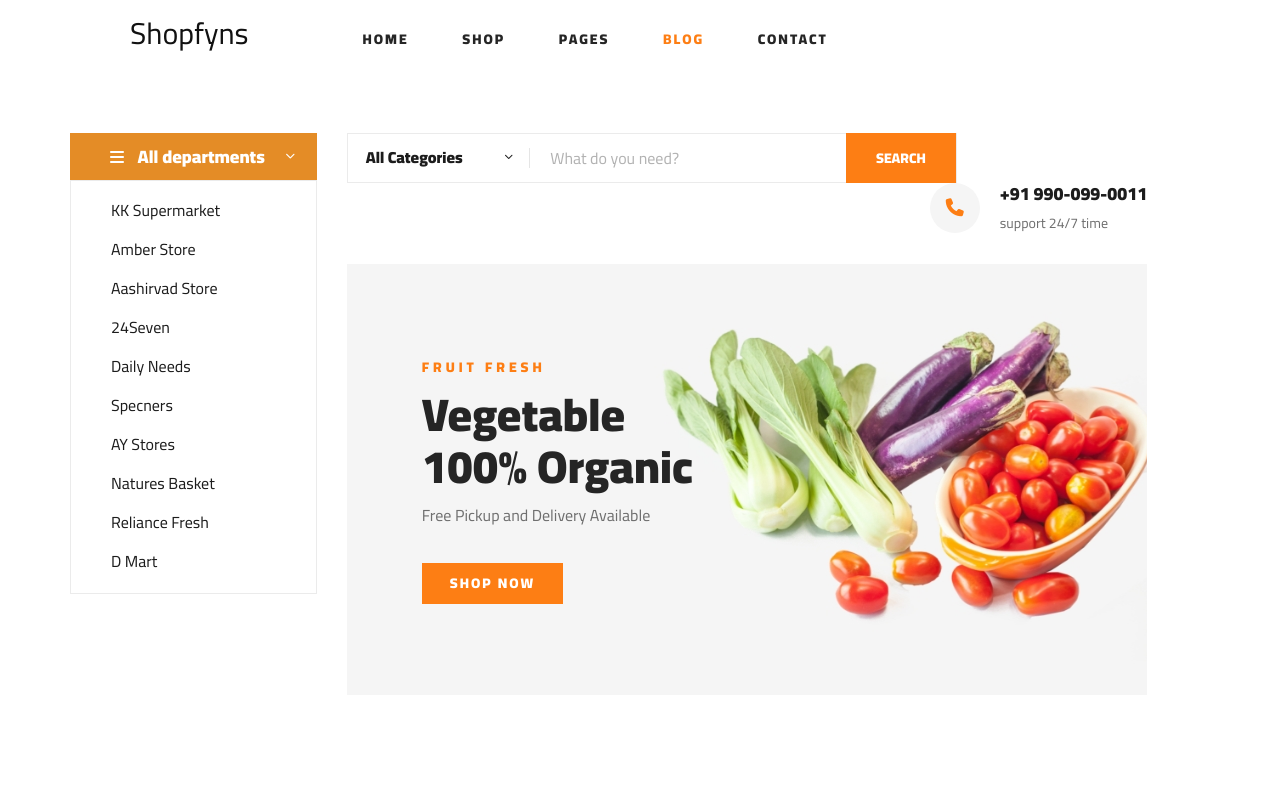
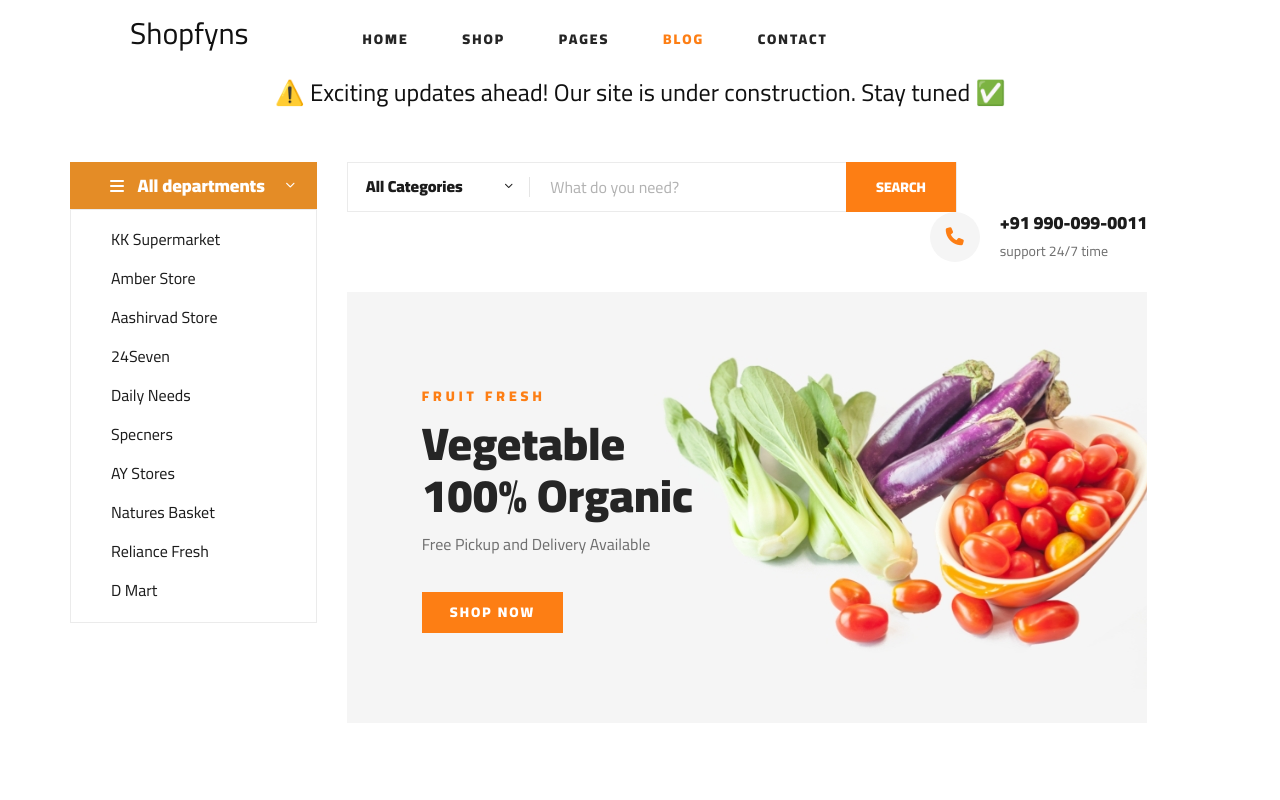
Before and after one commit to Intenzi/Shopfyns, a plain HTML site: page index.html in a window 1280 px wide. Shown: the top 800 px of the page. Drawn offline with Linux system fonts and the light colour scheme.

Commit message:
add warning

```diff
--- a/index.html
+++ b/index.html
@@ -157,6 +157,10 @@
     </div>
   </div>
   </header>
+  <div class="container text-center">
+    <h4>⚠️ Exciting updates ahead! Our site is under construction. Stay
+      tuned ✅</h4>
+  </div>
   <!-- Header Section End -->
 
   <!-- Header Section Begin -->
```
